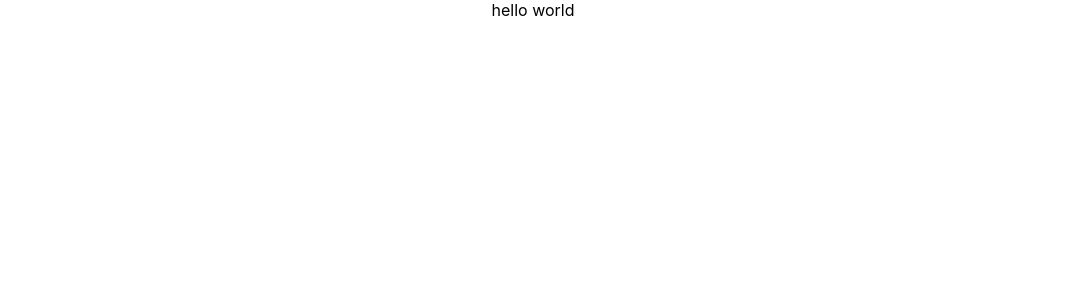
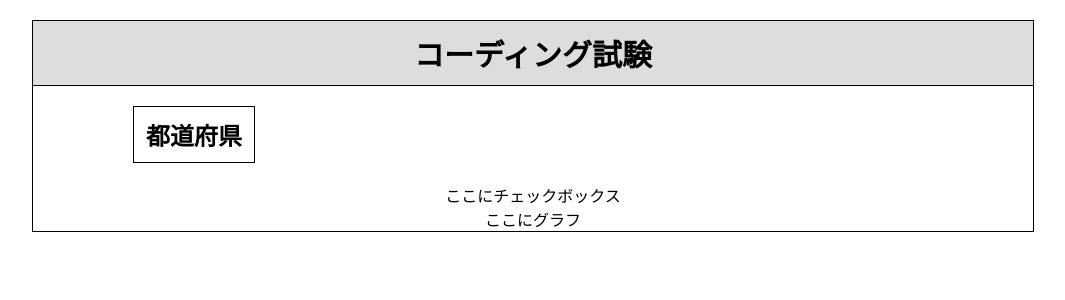
Before and after one commit to ksr03/yumemi_cording_test, a React (Create React App) app: page / in a window 1280 px wide. Shown: the top 300 px of the page, without its empty margins (107-1172 px from the left). Built offline with nearby package versions, Linux system fonts and the light colour scheme.

Commit message:
全体の大枠を作成した

```diff
--- a/src/App.css
+++ b/src/App.css
@@ -1,3 +1,39 @@
 .App {
   text-align: center;
+  margin: 0;
+  padding: 0;
+  margin-top: 20px;
+  margin-bottom: 20px;
+  width: 100%;
+  justify-content: center;
+  display: flex;
 }
+
+.main-container {
+  width: 1000px;
+  display: flex;
+  flex-flow: column;
+  border: 1px solid #000000;
+}
+
+.title-wrapper {
+  align-items: center;
+  background-color: #DDDDDD;
+  border-bottom: 1px solid #000000;
+}
+
+.title {
+  margin: 10px;
+  font-size: 30px;
+}
+
+.checkbox-wrapper {
+  margin: auto;
+  width: 80%;
+}
+
+.checkbox-title {
+  padding: 10px;
+  width: 100px;
+  border: 1px solid #000000;
+}
--- a/src/App.tsx
+++ b/src/App.tsx
@@ -1,10 +1,17 @@
 import React from 'react';
 import './App.css';
+import CheckboxList from './components/CheckboxList';
+import Graph from './components/Graph';
+import Title from './components/Title';
 
 function App(): JSX.Element  {
   return (
-    <div className="App">
-      hello world
+    <div className='App'>
+      <div className='main-container'>
+        <Title/>
+        <CheckboxList/>
+        <Graph/>
+      </div>
     </div>
   );
 }
--- /dev/null
+++ b/src/components/CheckboxList.tsx
@@ -0,0 +1,12 @@
+import React from 'react';
+
+function CheckboxList(): JSX.Element {
+  return (
+    <div className='checkbox-wrapper'>
+      <h2 className='checkbox-title'>都道府県</h2>
+      <div>ここにチェックボックス</div>
+    </div>
+  )
+}
+
+export default CheckboxList
--- /dev/null
+++ b/src/components/Graph.tsx
@@ -0,0 +1,9 @@
+import React from 'react';
+
+function Graph(): JSX.Element {
+  return (
+    <div>ここにグラフ</div>
+  )
+}
+
+export default Graph
--- /dev/null
+++ b/src/components/Title.tsx
@@ -0,0 +1,11 @@
+import React from 'react';
+
+function Title(): JSX.Element {
+  return (
+    <div className='title-wrapper'>
+      <h1 className='title'>コーディング試験</h1>
+    </div>
+  )
+}
+
+export default Title
```
